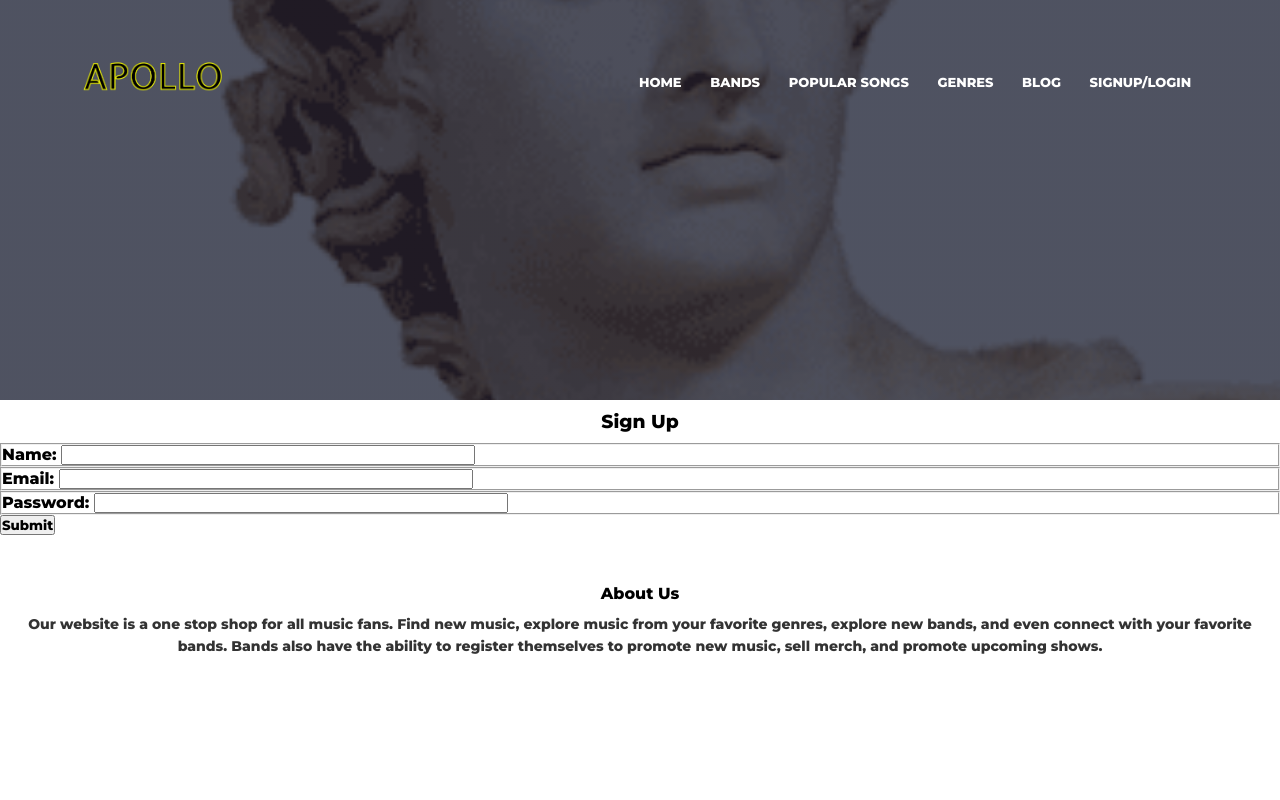
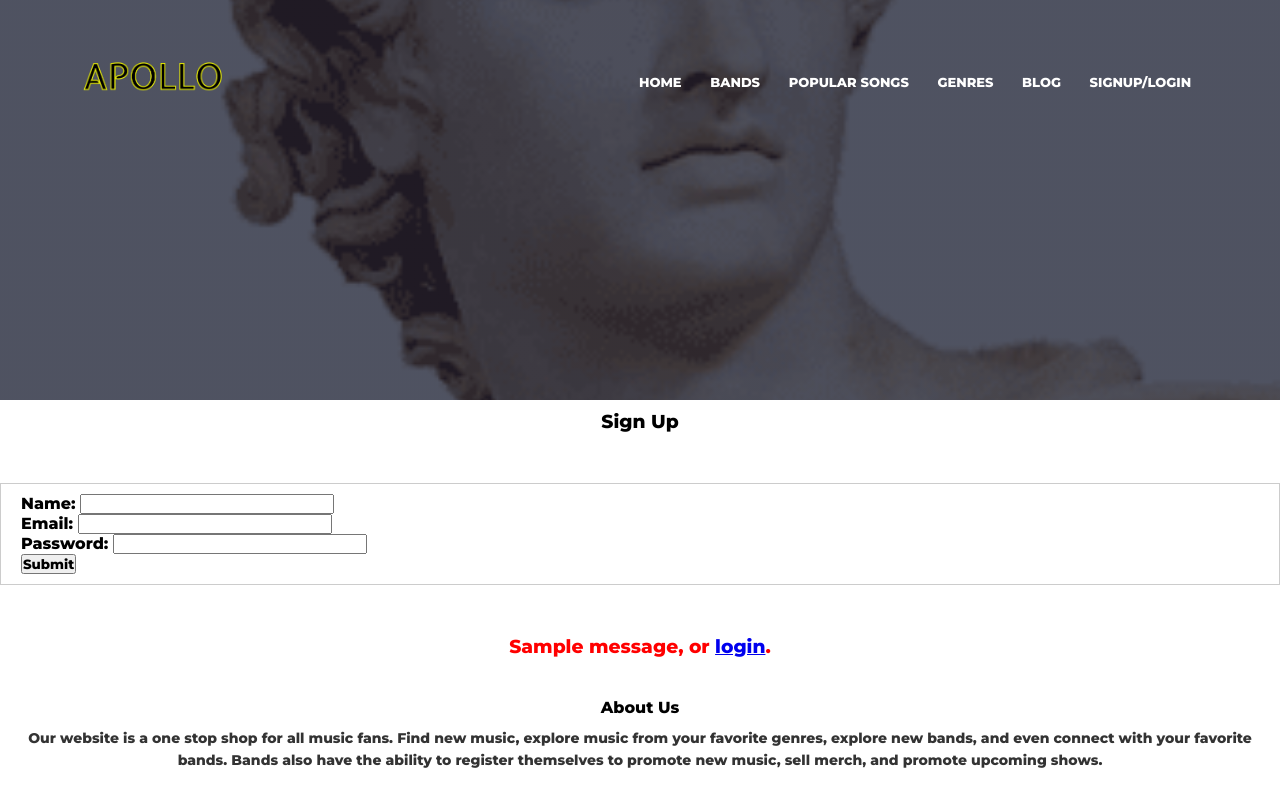
Before and after one commit to hgardne4/Apollo, a Flask app: page /signup/user in a window 1280 px wide. Run offline with Flask 2, Linux system fonts and the light colour scheme; tables that the repository leaves empty hold one stand-in row (values such as "Sample post"); one stand-in notice (Sample message) is shown.

Commit message:
major bug fixes

```diff
--- a/NOTES.txt
+++ b/NOTES.txt
@@ -5,8 +5,6 @@ CHANGES TO DESIGN:
 - Started band, merchendise table
 
 NEED TO DO:
-- make profile, login, signup look prettier
-- ADD foreign keys to table to connect them
-- add/design more tables
-
+GEORGE:
+- fix profile.html, signup.html, login.html, signup-login-redirect.html
 EDITED 12/9 at 15:00
--- a/src/__init__.py
+++ b/src/__init__.py
@@ -47,8 +47,6 @@ def create_app():
         if User.query.get(int(id)):
             return User.query.get(int(id))
 
-
-
     # APPEND ALL THE TABLES WITH THE CREATE_ALL() FUNCTION:
     # NOTE: need to wrap in the app_context() and commit changes
     with app.app_context():
--- a/src/auth.py
+++ b/src/auth.py
@@ -22,6 +22,8 @@ from wtforms.validators import DataRequired
 # import all the object and table classes from the models file
 from .models import User, Band, Merchendise
 from . import db
+
+from datetime import datetime
 
 auth = Blueprint('auth', __name__)
 
@@ -49,68 +51,12 @@ class NewBandForm(FlaskForm):
   genre = StringField('Genre: ', validators=[DataRequired()])
   submit = SubmitField('Submit')
 
-# WHEN THE USER GOES TO THE LOGIN PAGE
-# @auth.route('/login')
-# def login():
-#     return render_template('login.html')
+class BlogForm(FlaskForm):
+  email = StringField('Email: ', validators=[DataRequired()])
+  post = StringField('Post: ', validators=[DataRequired()])
+  submit = SubmitField('Submit')
 
-# WHEN THE USER GOES TO THE SIGNUP PAGE
-# @auth.route('/signup')
-# def signup():
-#     return render_template('signup.html')
-
-# @auth.route('/signup', methods=['POST'])
-# def signup_post():
-# 	# get the user input
-# 	email = request.form.get('email')
-# 	password = request.form.get('password')
-# 	name = request.form.get('name')
-# 	account_type = request.form.get('account_type')
-
-# 	# check if the account that is signing up is a user or band and complete corresponding actions
-# 	if account_type.lower() == 'user' or account_type.lower() == 'band':
-# 		# attempt to grab the data provided in the database
-# 		user = User.query.filter_by(email=email).first()
-# 		# if the data does exist (non-empty) then output to user that the email already exists
-# 		if user:
-# 			flash('Email already exists')
-# 			return redirect(url_for('auth.signup'))
-
-# 		# if the email does not already exist, then create a new user
-# 		new_user = User(name=name, email=email, password=generate_password_hash(password, method='sha256'), account_type=account_type.lower(), num_logins=0)
-
-# 		# add the new user to the database
-# 		db.session.add(new_user)
-# 		db.session.commit()
-# 		return redirect(url_for('auth.login'))
-# 	else:
-# 		flash('Unrecognized account type')
-# 		return redirect(url_for('auth.signup'))
-
-
-# @auth.route('/login', methods=['POST'])
-# def login_post():
-# 	# get the email, password, and name from the user input
-#     email = request.form.get('email')
-#     password = request.form.get('password')
-
-#     # get the user/band data from the database
-#     user = User.query.filter_by(email=email).first()
-
-#     # check if this is a user and the password matches, if so log them in
-#     if user and check_password_hash(user.password, password):
-#     	user.num_logins += 1
-#     	db.session.commit()
-#     	login_user(user)
-#  	# o/w output error and redirect to login page
-#     else:
-#     	flash('Unrecognized account details, please check your login details and try again.')
-#     	return redirect(url_for('auth.login'))
-#     # if successfully logged in, then redirect to profile page
-#     return redirect(url_for('main.profile'))
-
-
-
+# WHEN THE USER SIGNS UP
 @auth.route('/signup/user', methods=['GET', 'POST'])
 def signup_user():
 	name = ' '
@@ -132,9 +78,7 @@ def signup_user():
 
 	return render_template('signup.html', form=form, band=False)
 
-
-
-
+# WHEN THE BAND SIGNS UP
 @auth.route('/signup/band', methods=['GET', 'POST'])
 def signup_band():
 	name = ''
@@ -149,19 +93,19 @@ def signup_band():
 		if band:
 			flash('Email already exists')
 			return redirect(url_for('auth.signup_band'))
+
+		# UPDATE THE USER TABLE
 		new_user = User(name=form.name.data, email=form.email.data, password=generate_password_hash(form.password.data, method='sha256'), account_type="band", num_logins=0)
 		db.session.add(new_user)
 		db.session.commit()
 
-
+		# UPDATE THE BAND TABLE
 		new_band = Band(user_id=int(new_user.id), genre=form.genre.data, page_views=0)
 		db.session.add(new_band)
 		db.session.commit()
 		return redirect(url_for('auth.login'))
 
 	return render_template('signup.html', form=form, band=True)
-
-
 
 @auth.route('/login', methods=['GET', 'POST'])
 def login():
@@ -179,14 +123,13 @@ def login():
 		if user and check_password_hash(user.password, str(form.password.data)):
 			user.num_logins += 1
 			db.session.commit()
-			#login_user(user)
+			login_user(user)
 		# o/w output error and redirect to login page
 		else:
-			flash('Unrecognized account details, please check your login details and try again.')
+			flash('Unrecognized account details, please check your login details and try again')
 			return redirect(url_for('auth.login'))
     	# if successfully logged in, then redirect to profile page
-		id = int(user.id)
-		return redirect(url_for('main.profile', uid=id, band=0))
+		return redirect(url_for('main.profile', uid=int(user.id), band=0))
 
 	return render_template('login.html', form=form)
 
--- a/src/templates/apollo.html
+++ b/src/templates/apollo.html
@@ -8,7 +8,7 @@ This file is the home page for the Apollo Music Platform, it handles the redirec
 -->
 
 <head>
-    <meta name"viewport" content="width=device-width, initial-scale=1.0">
+    <meta name="viewport" content="width=device-width, initial-scale=1.0">
      <title>Apollo</title>
     <link rel="preconnect" href="https://fonts.googleapis.com">
     <link rel="preconnect" href="https://fonts.gstatic.com" crossorigin>
--- a/src/templates/signup-login-redirect.html
+++ b/src/templates/signup-login-redirect.html
@@ -31,9 +31,6 @@ This file is the user login page for the Apollo Music Platform, it handles the r
 				</div>
 			</div>
 		</div>
-
-
-		<button type="submit" class="page-btn gold-btn">LOGIN</button>
 	</section>
 
 {% endblock %}
--- a/src/templates/signup.html
+++ b/src/templates/signup.html
@@ -5,34 +5,53 @@
         <div class="column is-4 is-offset-4">
             <h3 class="title">Sign Up</h3>
             <div class="box">
-                <!-- <form method="POST" action="/signup"> -->
                 <form method="POST">
-                    <fieldset class="form-field">
+                    <div class="login-box">
+                        <div class="field">
                             {{ form.name.label }}
-                        {{ form.name(size=50) }}
-                    </fieldset>
+                            {{ form.name(size=30) }}
+                        </div>
 
-                    <fieldset class="form-field">
+                        <div class="field">
                             {{ form.email.label }}
-                        {{ form.email(size=50) }}
-                    </fieldset>
+                            {{ form.email(size=30) }}
+                        </div>
 
-                    <fieldset class="form-field">
+                        <div class="field">
                             {{ form.password.label }}
-                        {{ form.password(size=50) }}
-                    </fieldset>
+                            {{ form.password(size=30) }}
+                        </div>
 
                         {% if band %}
-                        <fieldset class="form-field">
+                            <div class="field">
                                 {{ form.genre.label }}
-                            {{ form.genre(size=50) }}
-                        </fieldset>
+                                {{ form.genre(size=30) }}
+                            </div>
                         {% endif %}
 
                         {{ form.csrf_token }}
                         {{ form.submit() }}
+                    </div>
 
-                    <!-- <div class="field">
+
+                </form>
+            </div>
+        </div>
+    </section>
+
+    <!-- DISPLAY WHEN THE EMAIL EXISTS -->
+    {% with messages = get_flashed_messages() %}
+        {% if messages %}
+            <h3 style="color:red">{{ messages[0] }}, or <a href="{{ url_for('auth.login') }}">login</a>.</h3>
+        {% endif %}
+    {% endwith %}
+{% endblock %}
+
+
+ <!-- PREVIOUS
+<form method="POST" action="/signup">
+
+ <div class="field">
                         <div class="control">
                             <input class="input is-large" type="email" name="email" placeholder="Email" autofocus="">
                         </div>
@@ -58,16 +77,3 @@
                     <br><br>
 
                     <!-- <button class="button is-block is-info is-large is-fullwidth">Sign Up</button> -->
-                </form>
-            </div>
-        </div>
-    </section>
-
-<!-- DISPLAY WHEN THE EMAIL EXISTS -->
-<!-- {% with messages = get_flashed_messages() %}
-    {% if messages %}
-        <h3 style="color:red">{{ messages[0] }}. Go to <a href="{{ url_for('auth.login') }}">login page</a>.</h3>
-    {% endif %}
-{% endwith %}
-<form method="POST" action="/signup"> -->
-{% endblock %}
```
Also changed, not shown: src/models.py (+15 -2 lines), src/templates/login.html (+13 -67 lines), src/db.sqlite. Lines whose indentation alone changed are shown as unchanged.
